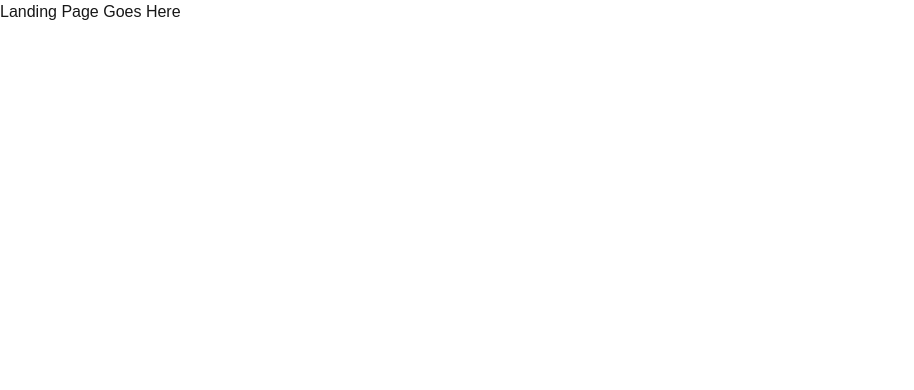
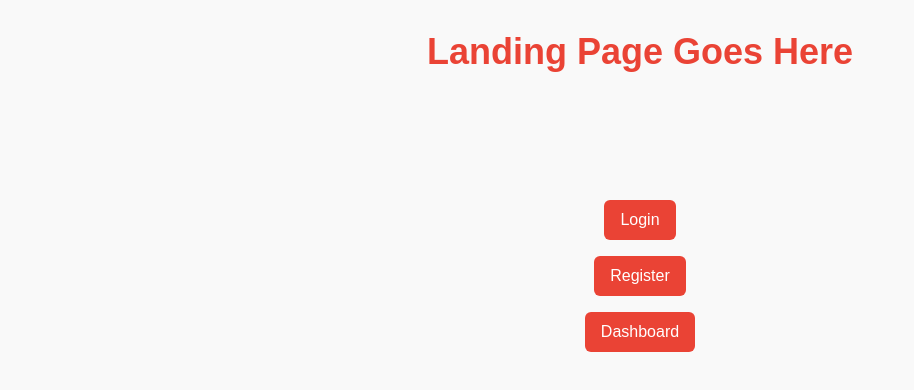
Before and after one commit to BSchoolland/v2v-chatbot-client, a Next.js app: page / in a window 1280 px wide. Shown: the top 390 px of the page, without its empty margins (0-914 px from the left). Built offline with nearby package versions, Linux system fonts and the light colour scheme.

Commit message:
feat: make a GREAT login form

```diff
--- a/src/app/globals.css
+++ b/src/app/globals.css
@@ -1,10 +1,21 @@
 @import "tailwindcss";
 
 :root {
-  --background: #ffffff;
+  --background: #f9f9f9;
+  --background-light: #ffffff;
   --foreground: #171717;
-  --color-primary: #0ea5e9;
+
+  --text-color: #171717;
+  --text-gray: #616161;
+  --text-light: #B0B0B0;
+
+  --color-primary: #ea4335;
   --color-secondary: #8b5cf6;
+
+  --action-color: #ffd33c;
+  --action-color-hover: #caa732;
+
+  --border-color: #E0E0E0;
 
   /* Semantic colors */
   --color-success: #10b981;
@@ -20,23 +31,65 @@
   --font-mono: var(--font-geist-mono);
 }
 
-@media (prefers-color-scheme: dark) {
-  :root {
-    --background: #0a0a0a;
-    --foreground: #ededed;
-    --color-primary: #0ea5e9;
-    --color-secondary: #8b5cf6;
-
-    /* Semantic colors */
-    --color-success: #10b981;
-    --color-warning: #f59e0b;
-    --color-error: #ef4444;
-    --color-info: #3b82f6;
-  }
-}
-
 body {
   background: var(--background);
   color: var(--foreground);
   font-family: Arial, Helvetica, sans-serif;
 }
+
+h1 {
+  @apply text-4xl font-bold;
+  color: var(--color-primary);
+  text-align: center;
+  padding: 2rem 0;
+}
+
+h2 {
+  @apply text-3xl font-bold;
+  color: var(--text-color);
+  text-align: center;
+  padding: 1rem 0;
+}
+
+h3 {
+  @apply text-2xl font-bold;
+  color: var(--text-color);
+  text-align: center;
+  padding: 1rem 0;
+}
+
+.text-color-neutral {
+  color: var(--text-color);
+}
+
+.text-color-gray {
+  color: var(--text-gray);
+}
+
+.bg-color-primary {
+  background-color: var(--color-primary);
+}
+
+.text-color-primary {
+  color: var(--color-primary);
+}
+
+.bg-color-action {
+  background-color: var(--action-color);
+}
+
+.bg-color-action:hover {
+  background-color: var(--action-color-hover);
+}
+
+.bg-color-light {
+  background-color: var(--background-light);
+}
+
+.border-color-light {
+  border-color: var(--border-color);
+}
+
+.text-color-light {
+  color: var(--text-light);
+}
--- a/src/app/login/page.tsx
+++ b/src/app/login/page.tsx
@@ -1,9 +1,11 @@
 // src/app/login/page.tsx
+
+import LoginForm from "@/components/auth/loginForm";
 
 function Login() {
     return (
-        <div>
-            <h1>Login page goes here</h1>
+        <div className="flex flex-col items-center h-screen w-screen justify-center align-middle">
+            <LoginForm />
         </div>
     )
 }
--- a/src/app/page.tsx
+++ b/src/app/page.tsx
@@ -1,9 +1,21 @@
-import Image from "next/image";
+import Link from "next/link";
+import Button from "@/components/ui/button";
+import NavButton from "@/components/ui/navButton";
 
+// for now, just links to the different pages I need to build and test
 export default function Home() {
   return (
     <div className="">
       <h1>Landing Page Goes Here</h1>
+      <br />
+      <br />
+      <br />
+      <br />
+      <div className="flex flex-col gap-4 items-center">
+        <NavButton href="/login">Login</NavButton>
+        <NavButton href="/register">Register</NavButton>
+        <NavButton href="/dashboard">Dashboard</NavButton>
+      </div>
     </div>
   );
 }
--- a/src/components/auth/googleAuth.jsx
+++ b/src/components/auth/googleAuth.jsx
@@ -1,9 +1,13 @@
 // src/components/auth/googleAuth.jsx
+
+// fake google auth for now
+import Image from "next/image";
+// TODO: add real google auth
 
 function GoogleAuth() {
     return (
         <div>
-            <h1>Google Auth component goes here</h1>
+            <Image src="/assets/fake-google.png" alt="Google" width={400} height={400}/>
         </div>
     )
 }
--- a/src/components/auth/loginForm.jsx
+++ b/src/components/auth/loginForm.jsx
@@ -1,9 +1,24 @@
 // src/components/auth/loginForm.jsx
+import TextInput from "@/components/ui/textInput";
+import Button from "@/components/ui/button";
+import Link from "next/link";
+import GoogleAuth from "@/components/auth/googleAuth";
 
 function LoginForm() {
     return (
-        <div>
-            <h1>Login form component goes here</h1>
+        <div className="w-full md:w-[448px] p-6 mx-auto justify-center items-center">
+            <h3>Login</h3>
+            <TextInput placeholder="Email"/>
+            <TextInput placeholder="Password" />
+            <Button>Log in</Button>
+            <p className="text-center text-color-gray mt-2">Don't have an account? <Link href="/register" className="text-color-primary underline">Sign up</Link></p>
+
+            <div className="flex items-center my-10">
+                <hr className="flex-grow border-t border-gray-400" />
+                <span className="mx-2 text-color-gray">or</span>
+                <hr className="flex-grow border-t border-gray-400" />
+            </div>
+            <GoogleAuth />
         </div>
     )
 }
--- /dev/null
+++ b/src/components/ui/button.jsx
@@ -0,0 +1,7 @@
+// button.jsx
+
+function Button({ children, ...props }) {
+  return <button className="text-color-neutral justify-center items-center bg-color-action p-3 my-3 rounded-[12px] cursor-pointer w-full" {...props}>{children}</button>;
+}
+
+export default Button;
--- /dev/null
+++ b/src/components/ui/navButton.jsx
@@ -0,0 +1,13 @@
+// navButton.jsx
+
+import Link from "next/link";
+
+function NavButton({ children, ...props }) {
+  return (
+    <Link href={props.href}>
+      <button className="justify-center items-center bg-color-primary text-white px-4 py-2 rounded-md cursor-pointer w-fit" {...props}>{children}</button>
+    </Link>
+  );
+}
+
+export default NavButton;
--- a/src/components/ui/textInput.jsx
+++ b/src/components/ui/textInput.jsx
@@ -1,10 +1,8 @@
 // src/components/ui/textInput.jsx
 
-function TextInput() {
+function TextInput({ placeholder, ...props }) {
     return (
-        <div>
-            <h1>Text input component goes here</h1>
-        </div>
+        <input type="text" className="border-1 border-gray-300 rounded-[8px] p-2 text-color-light my-3 w-[100%] bg-color-light border-color-light" placeholder={placeholder} {...props} />
     )
 }
 
```
Also changed, not shown: public/assets/fake-google.png (added).
